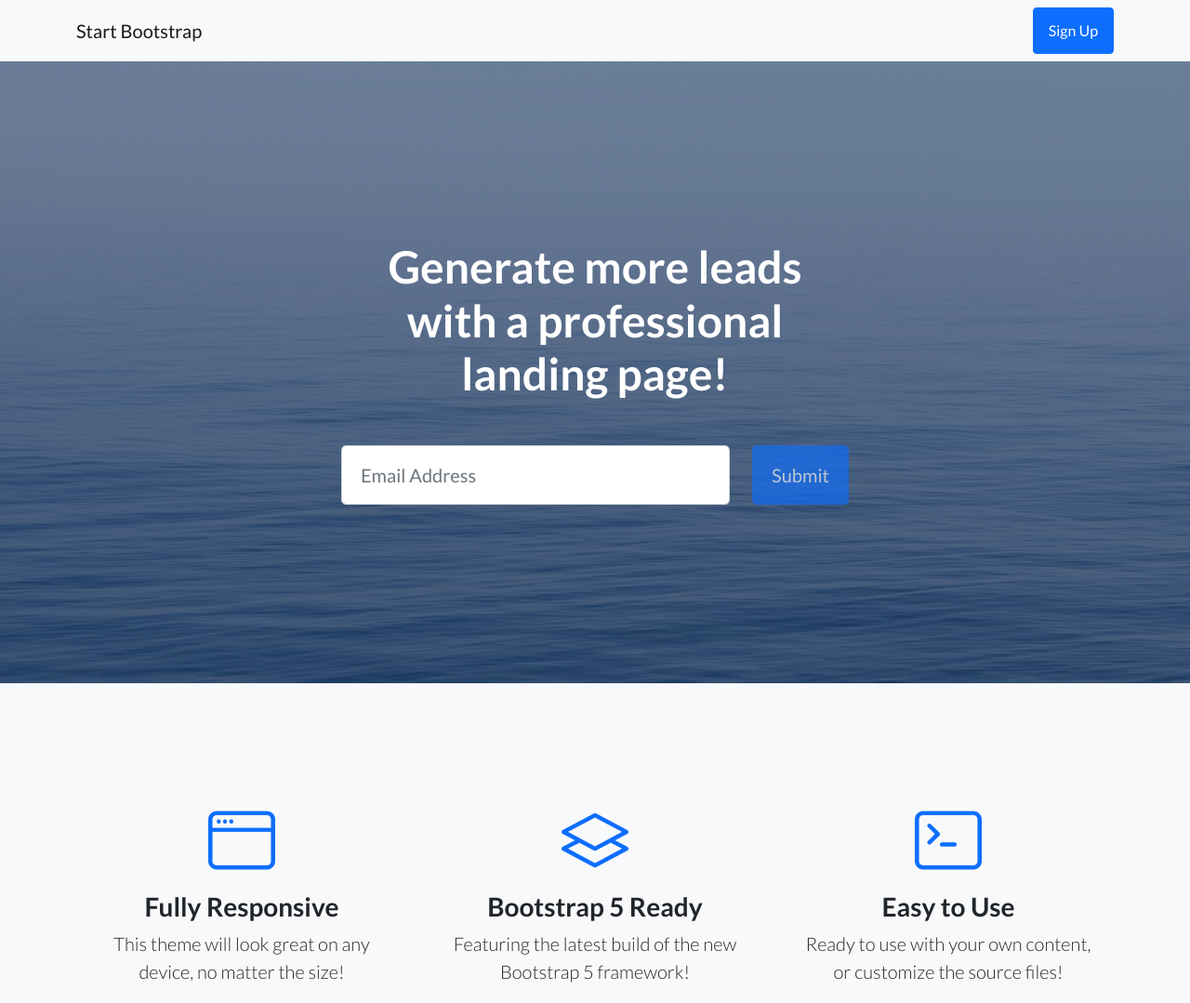
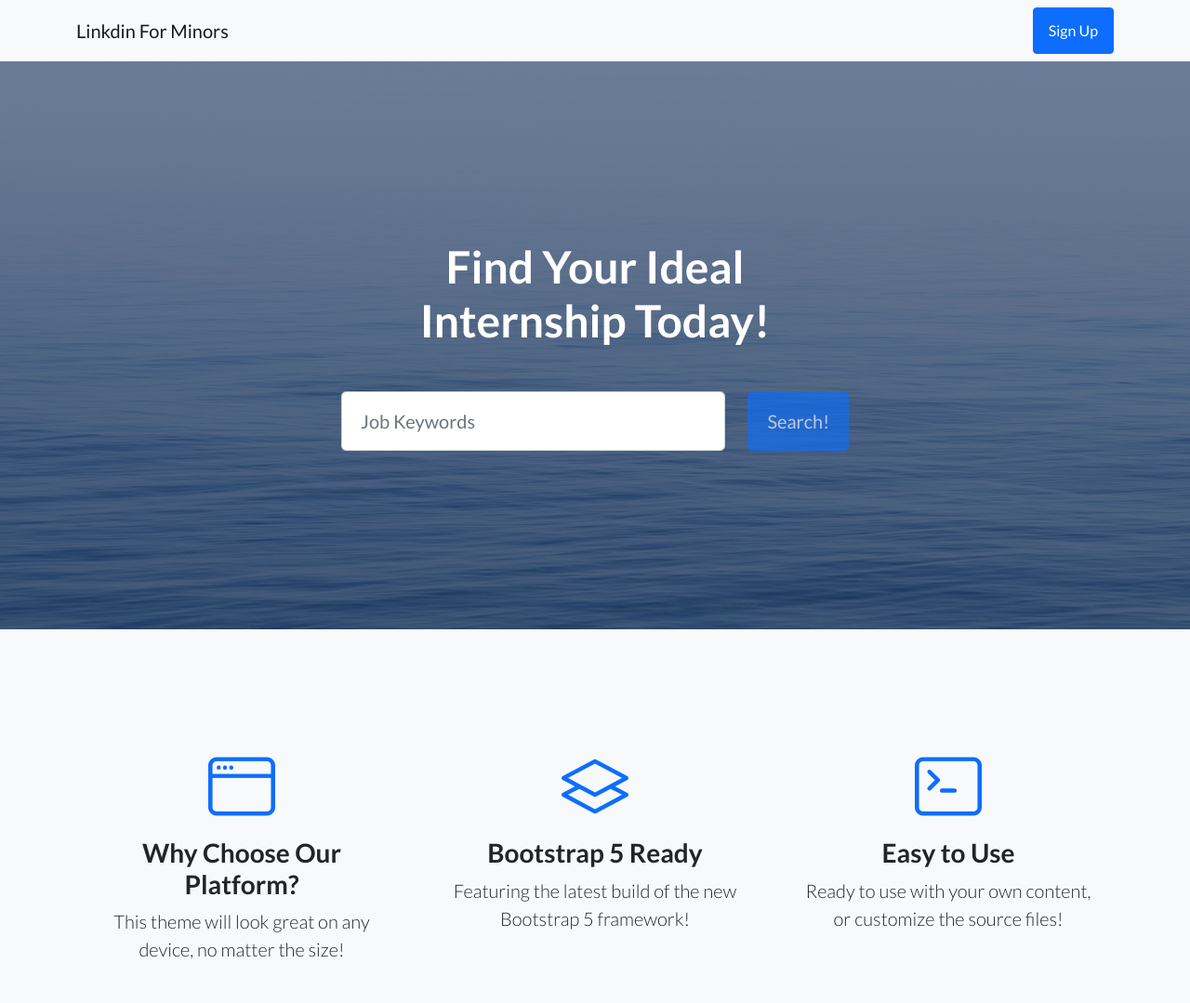
Before and after one commit to chasemunro50/InternshipWebsite, a plain HTML site: page startbootstrap-landing-page-gh-pages/index.html in a window 1280 px wide. Shown: the top 1079 px of the page at 93% size. Drawn offline with nearby package versions, Linux system fonts and the light colour scheme.

Commit message:
Update index.html

```diff
--- a/startbootstrap-landing-page-gh-pages/index.html
+++ b/startbootstrap-landing-page-gh-pages/index.html
@@ -19,7 +19,7 @@
         <!-- Navigation-->
         <nav class="navbar navbar-light bg-light static-top">
             <div class="container">
-                <a class="navbar-brand" href="#!">Start Bootstrap</a>
+                <a class="navbar-brand" href="#!">Linkdin For Minors </a>
                 <a class="btn btn-primary" href="#signup">Sign Up</a>
             </div>
         </nav>
@@ -30,7 +30,7 @@
                     <div class="col-xl-6">
                         <div class="text-center text-white">
                             <!-- Page heading-->
-                            <h1 class="mb-5">Generate more leads with a professional landing page!</h1>
+                            <h1 class="mb-5">Find Your Ideal Internship Today!</h1>
                             <!-- Signup form-->
                             <!-- * * * * * * * * * * * * * * *-->
                             <!-- * * SB Forms Contact Form * *-->
@@ -43,11 +43,11 @@
                                 <!-- Email address input-->
                                 <div class="row">
                                     <div class="col">
-                                        <input class="form-control form-control-lg" id="emailAddress" type="email" placeholder="Email Address" data-sb-validations="required,email" />
-                                        <div class="invalid-feedback text-white" data-sb-feedback="emailAddress:required">Email Address is required.</div>
-                                        <div class="invalid-feedback text-white" data-sb-feedback="emailAddress:email">Email Address Email is not valid.</div>
+                                        <input class="form-control form-control-lg" id="emailAddress" type="email" placeholder="Job Keywords" data-sb-validations="required,email" />
+                                        <div class="invalid-feedback text-white" data-sb-feedback="emailAddress:required">Keywords Required</div>
+                                        <div class="invalid-feedback text-white" data-sb-feedback="emailAddress:email">Sorry, we didn't find anything related to that</div>
                                     </div>
-                                    <div class="col-auto"><button class="btn btn-primary btn-lg disabled" id="submitButton" type="submit">Submit</button></div>
+                                    <div class="col-auto"><button class="btn btn-primary btn-lg disabled" id="submitButton" type="submit">Search!</button></div>
                                 </div>
                                 <!-- Submit success message-->
                                 <!---->
@@ -78,7 +78,7 @@
                     <div class="col-lg-4">
                         <div class="features-icons-item mx-auto mb-5 mb-lg-0 mb-lg-3">
                             <div class="features-icons-icon d-flex"><i class="bi-window m-auto text-primary"></i></div>
-                            <h3>Fully Responsive</h3>
+                            <h3>Why Choose Our Platform?</h3>
                             <p class="lead mb-0">This theme will look great on any device, no matter the size!</p>
                         </div>
                     </div>
```
